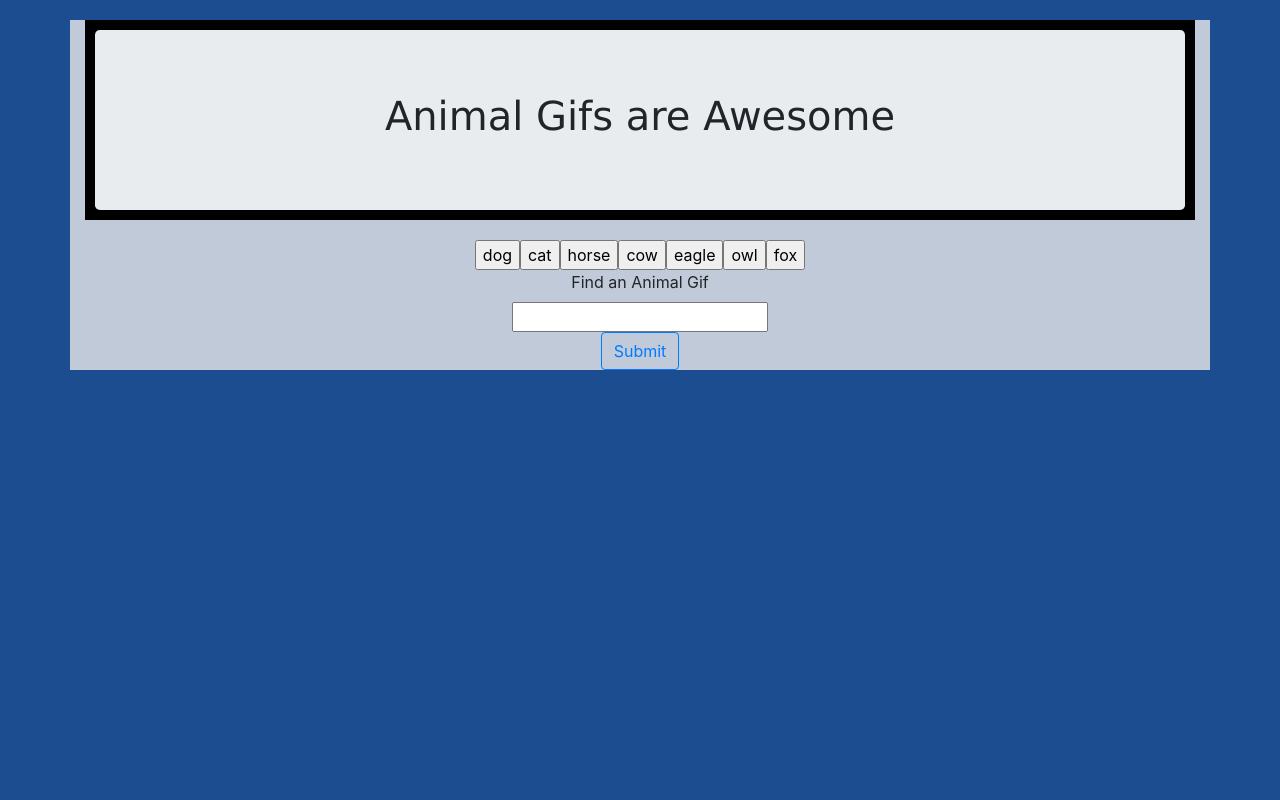
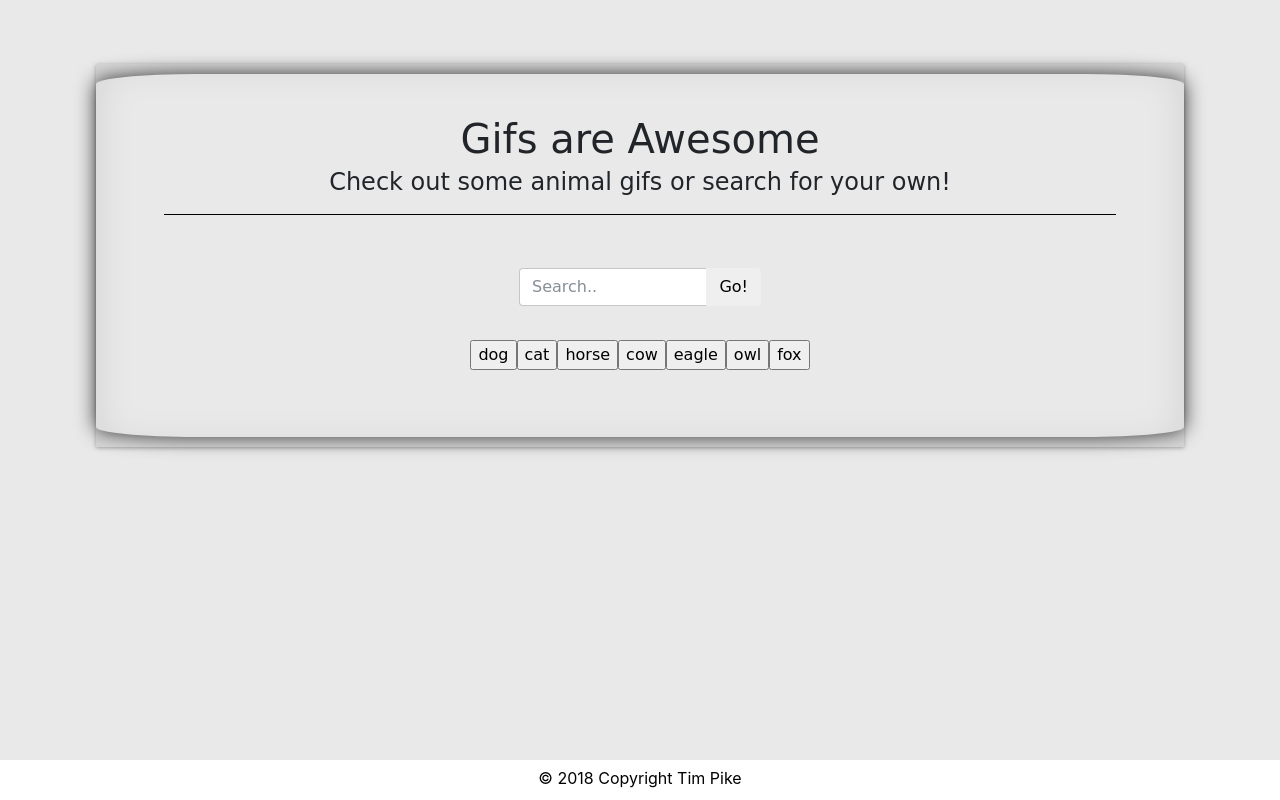
Before and after one commit to timpike22/Giphy, a plain HTML site: page index.html in a window 1280 px wide. Drawn offline with nearby package versions, Linux system fonts and the light colour scheme; a web font is replaced by a local one.

Commit message:
couple edits

```diff
--- a/assets/css/style.css
+++ b/assets/css/style.css
@@ -1,21 +1,88 @@
-header {
-	text-align: center;
-	margin-bottom: 20px;
-	padding: 10px;
-	background: black;
-	font-family: verdana, helvetica, arial;
-	height: 200px;
-}
+
 
 body{
 	text-align: center;
-	background-color: #1d4d91;
-	margin:20px;
+	background-color: #e9e9e9;
+	margin-top: 5%;
+	margin-bottom: 5%;
+	margin-left: 7.5%;
+	margin-right: 7.5%;
 
 }
 
+.title {
+	font-family: 'Cabin Sketch',
+	cursive;
+	margin: 5%;
+	padding-top: 5%;
+	padding-bottom: 1%;
+	border-bottom: solid 1px black;
+}
+
 .container {
-	background-color: #c0cad8;
-	border: 2px : black;
+	font-family: 'Cabin Sketch',
+	cursive;
+	max-width: 100%;
+	margin: auto;
+	padding-bottom: 2%;
 
 }
+
+.shadow {
+	position: relative;
+	-webkit-box-shadow: 0 1px 4px rgba(0, 0, 0, 0.3), 0 0 40px rgba(0, 0, 0, 0.1) inset;
+	-moz-box-shadow: 0 1px 4px rgba(0, 0, 0, 0.3), 0 0 40px rgba(0, 0, 0, 0.1) inset;
+	box-shadow: 0 1px 4px rgba(0, 0, 0, 0.3), 0 0 40px rgba(0, 0, 0, 0.1) inset;
+}
+
+.shadow:before,
+.shadow:after {
+	content: "";
+	position: absolute;
+	z-index: -1;
+	-webkit-box-shadow: 0 0 20px rgba(0, 0, 0, 0.8);
+	-moz-box-shadow: 0 0 20px rgba(0, 0, 0, 0.8);
+	box-shadow: 0 0 20px rgba(0, 0, 0, 0.8);
+	top: 10px;
+	bottom: 10px;
+	left: 0;
+	right: 0;
+	-moz-border-radius: 100px / 10px;
+	border-radius: 100px / 10px;
+}
+.shadow:after {
+	right: 10px;
+	left: auto;
+	-webkit-transform: skew(8deg) rotate(3deg);
+	-moz-transform: skew(8deg) rotate(3deg);
+	-ms-transform: skew(8deg) rotate(3deg);
+	-o-transform: skew(8deg) rotate(3deg);
+	transform: skew(8deg) rotate(3deg);
+}
+
+#buttons-view {
+padding: 10px;
+}
+
+
+
+#animal-view {
+	padding-left: 10%;
+	padding-right: 10%;
+	margin: auto;
+	max-width: 100%;
+	display: inline-block;
+
+}
+
+.page-footer {
+	position: fixed;
+	height: 5%;
+	background-color: #ffffff;
+	right: 0;
+	bottom: 0;
+	left: 0;
+	padding: .5%;
+	color : black;
+	text-align: center;
+}
--- a/assets/javascript/java.js
+++ b/assets/javascript/java.js
@@ -1,85 +1,77 @@
    var topics = ["dog", "cat", "horse", "cow", "eagle",
       "owl", "fox"];
 
-      function displayInfo() {
 
-        var animal = $(this).attr("data-name");
+      function defaultButtons() {
+        for (var j = 0; j < topics.length; j++) {
+          var newButton = $('<button>');
+          newButton.attr('data', topics[j]);
+          newButton.addClass('gif');
+          newButton.html(topics[j]);
+          $('#buttons-view').append(newButton);
+        };
+      };
+
+      function createButton() {
+        var userInput = $('input:text').val();
+        var newButton = $('<button>');
+        newButton.attr('data', userInput);
+        newButton.addClass('gif');
+        newButton.html(userInput);
+        $('#buttons-view').append(newButton);
+      };
 
 
-        var queryURL = "http://api.giphy.com/v1/gifs/search?q=" +
-        animal + "&api_key=dc6zaTOxFJmzC&limit=10";
+      $('#searchButton').on('click', function (event) {
+        event.preventDefault(event);
+        if ($('input:text').val() != '') {
+          createButton();
+          $('input:text').val('');
+        };
+      });
+
+      function displayGif() {
+        $('#animal-view').html('');
+        event.preventDefault();
+        var data = $(this).attr("data");
+        var queryURL = "https://api.giphy.com/v1/gifs/search?q=" +
+          data + "&api_key=dc6zaTOxFJmzC&limit=10";
 
         $.ajax({
           url: queryURL,
           method: "GET"
-        }).done(function(response) {
-          event.preventDefault();
+        }).done(function (response) {
+          results = response.data;
+          for (var i = 0; i < results.length; i++) {
+            var gifDiv = $('<div>');
+            var gifImg = $('<img>');
+            var p = $('<p>');
+            p.text("Rating: " + results[i].rating.toUpperCase());
+            gifImg.addClass('gifImg');
+            gifImg.attr('src', results[i].images.original_still.url);
+            gifImg.attr('data-still', results[i].images.original_still.url);
+            gifImg.attr('data-animate', results[i].images.original.url);
+            gifImg.attr('data-state', 'still');
+            gifDiv.append(p);
+            gifDiv.append(gifImg);
+            gifDiv.css('display', 'inline-block');
+            gifDiv.css('margin', '10px');
+            $('#animal-view').append(gifDiv);
+          };
+        });
+      };
 
-
-          var gifDiv = $("<div class='gif'>");
-
-
-          for(i = 0; i < 10; i++){
-
-            var imageObj = response.data[i];
-            var rating = imageObj.rating;
-            var imageStill = imageObj.images.fixed_height_still.url;
-            var imageAnimate = imageObj.images.fixed_height.url;
-            var gifRating = $("<p class='ratingText'>").text("Rating: " + rating);
-            var gifIMG = $("<img class='gifButton'>");
-
-            gifIMG.attr("src", imageStill);
-            gifIMG.attr("data-state", "still");
-            gifIMG.attr("data-animate", imageAnimate);
-            gifIMG.attr("data-still", imageStill);
-
-            var gifContainer = $("<div class='img_text'>");
-            gifContainer.append(gifRating);
-            gifContainer.append(gifIMG);
-            gifDiv.append(gifContainer);
-        }
-          $("#animal-view").prepend(gifDiv);
-        });
-
-     }
-
-      function renderButtons() {
-
-        $("#buttons-view").empty();
-
-        for (var i = 0; i < topics.length; i++) {
-          var a = $("<button>");
-          a.addClass("gif");
-          a.attr("data-name", topics[i]);
-          a.text(topics[i]);
-          $("#buttons-view").append(a);
-        }
+      function changeState() {
+        state = $(this).attr('data-state');
+        if (state === 'still') {
+          $(this).attr('src', $(this).attr('data-animate'));
+          $(this).attr('data-state', 'animate');
+        } else if (state === 'animate') {
+          $(this).attr('src', $(this).attr('data-still'));
+          $(this).attr('data-state', 'still');
+        };
       }
 
-      $("#add-animal").on("click", function(event) {
-        event.preventDefault();
-
-        var newGif = $("#animal-input").val().trim();
-        console.log(newGif);
-        topics.push(newGif);
-        renderButtons();
-      });
-
-      $("#buttons-view").on("click", ".gif", displayInfo);
-      $("#animal-view").on("click", ".gifButton", changeState);
-
-      renderButtons();
-
-      function changeState() {
-
-        var state = $(this).attr("data-state");
-
-        if (state === "still") {
-          $(this).attr("src", $(this).attr("data-animate"));
-          $(this).attr("data-state", "data-animate");
-
-        } else {
-          $(this).attr("src", $(this).attr("data-still"));
-          $(this).attr("data-state", "data-still");
-        }
-      }
+      defaultButtons();
+      $(document).on("click", ".gif", displayGif);
+      $(document).on("click", ".gifImg", changeState);
--- a/index.html
+++ b/index.html
@@ -1,32 +1,55 @@
 <!DOCTYPE html>
 <html lang="en">
-
 <head>
   <meta charset="utf-8">
   <title>Giphy-Tastic</title>
 	<link rel="stylesheet" type="text/css" href="assets/css/reset.css">
 	<link rel="stylesheet" href="https://maxcdn.bootstrapcdn.com/bootstrap/4.0.0-beta/css/bootstrap.min.css" integrity="sha384-/Y6pD6FV/Vv2HJnA6t+vslU6fwYXjCFtcEpHbNJ0lyAFsXTsjBbfaDjzALeQsN6M" crossorigin="anonymous">
   <link rel="stylesheet" type="text/css" href="assets/css/style.css">
+  <link href="https://fonts.googleapis.com/css?family=Cabin+Sketch" rel="stylesheet">
 </head>
 <body>
+  <div class="shadow">
     <div class="container">
-  <header>
-    <div class="jumbotron">
-      <h1>Animal Gifs are Awesome</h1>
+      <div class="title">
+        <h1>Gifs are Awesome</h1>
+        <h4>Check out some animal gifs or search for your own!</h4>
       </div>
- </header>
+      <div class="row justify-content-center">
+        <div class='col-md-3'>
+          <div class="input-group">
+            <input type="text" class="form-control" placeholder="Search.." id='userInput'>
+            <span class="input-group-btn">
+              <button class="btn btn-default" type="button" id='searchButton'>Go!</button>
+            </span>
 
-    <div  id="buttons-view"></div>
-    <form id="gif-form">
-      <label for="animal-input">Find an Animal Gif</label><br>
-      <input type="text" id="animal-input"><br>
-      <input class="btn btn-outline-primary" id="add-animal" type="submit" value="Submit">
-    </form>
+          </div>
+        </div>
+      </div>
+        <br>
+      <div class="row justify-content-between">
+        <div class="col-md-12">
+          <div id="buttons-view"></div>
+        </div>
+      </div>
+    </div>
+    <div class="container">
+      <div class="row">
+        <div class="col-12">
           <div id="animal-view"></div>
-
+        </div>
+      </div>
+    </div>
+  </div>
+    <div class="page-footer">
+      <div class="footer-copyright">
+        <div class="container-fluid">
+          © 2018 Copyright
+          <a> Tim Pike</a>
+        </div>
+      </div>
+    </div>
+  </body>
 <script src="https://cdnjs.cloudflare.com/ajax/libs/jquery/3.2.1/jquery.min.js"></script>
 <script type="text/javascript" src="assets/javascript/java.js"></script>
-</div>
-</body>
-
 </html>
```
Lines whose indentation alone changed are shown as unchanged.
